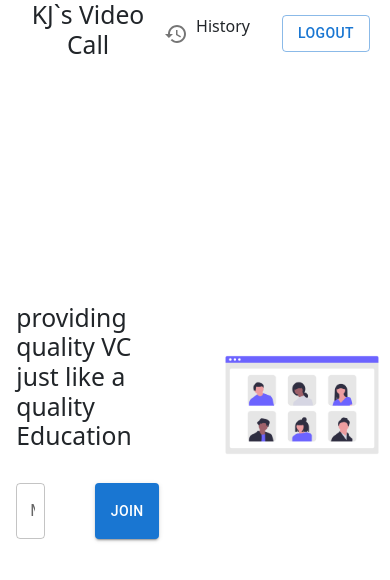
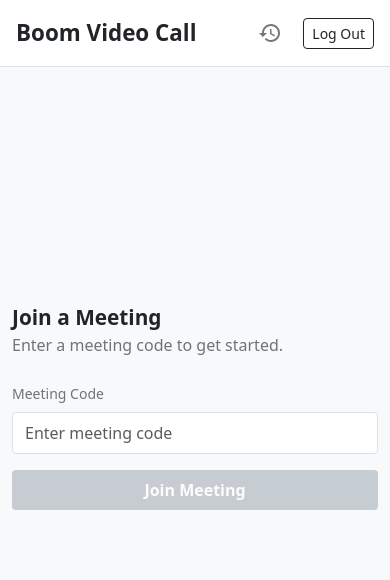
Before and after one commit to krishjain19/BOOM-Video-Call, a React (Vite) app in the folder frontend/: page /home in a window 390 px wide. Shown: the top 580 px of the page. Built offline with nearby package versions, Linux system fonts and the light colour scheme; sample sign-in values are in the browser's storage.

Commit message:
made project responsive

```diff
--- a/frontend/src/App.css
+++ b/frontend/src/App.css
@@ -1,94 +1,15 @@
-.LandingPageContainer{
-    width: 100vw;
-    height: 100vh;
-    background: url("/background.png");
-    background-repeat: no-repeat;
-    background-size: cover;
-    color: white ;
+/* Global Reset */
+* {
+    margin: 0;
+    padding: 0;
+    box-sizing: border-box;
 }
 
-.LandingPageContainer nav{
-    padding-inline: 1.3rem;
-    padding-block: 1.4rem;
+/* Legacy video meet module styles kept below — do not remove */
+.meetVideoContainer {
     display: flex;
-    justify-content: space-between;
+    flex-direction: column;
+    height: 100vh;
+    background-color: #1a1a1a;
+    color: white;
 }
-
-.LandingPageContainer nav h2{
-    font-size: 2rem;
-    font-weight: 500;
-}
-
-.LandingPageContainer nav .navlist{
-    display: flex;
-    gap: 3rem;
-    align-items: center;
-    font-size: 1rem;
-    font-weight: 400;
-    cursor: pointer;
-}
-
-.LandingMainContainer {
-    display: flex;
-    justify-content: space-between;
-    padding-inline: 2rem;
-    height: 85vh;
-    align-items: center;
-}
-
-.LandingMainContainer > div:nth-child(1){
-    font-size: 1.8rem;
-
-}
-
-.LandingMainContainer > div:nth-child(1) div[role = 'button']{
-    margin-top: 1rem;
-}
-
-.LandingMainContainer > div:nth-child(1) div[role = 'button'] a {
-    background-color: #ff7b00;
-    width: fit-content;
-    padding: 0.2rem;
-    text-decoration: none;
-    color: rgb(251, 251, 251);
-    border-radius: 1rem;
-    margin-top: 4rem;
-}
-
-.LandingMainContainer > div:nth-child(2) img {
-    height: 80vh;
-}
-
-
-.navBar {
-    display: flex;
-    align-items: center;
-    justify-content: space-between;
-    padding-inline: 20px;
-    text-align: center;
-}
-
-.meetContainer{
-    display: flex;
-    padding-inline: 20px;
-    height: 80vh;
-    gap: 10vw;
-    justify-content: center;
-}
-
-.leftPanel{
-    height: 100%;
-    display: flex;
-    align-items: center;
-    margin: 1rem;
-}
-.rightPanel{
-    display: flex;
-    align-items: center;
-}
-
-.rightPanel > img{
-    height: auto;
-    width: 45vw;
-    border-radius: 20px;
-}
--- a/frontend/src/pages/home.jsx
+++ b/frontend/src/pages/home.jsx
@@ -1,68 +1,115 @@
-import React, { useContext, useState } from 'react'
-import withAuth from '../utils/withAuth'
-import { useNavigate } from 'react-router-dom'
-import "../App.css"
-import { IconButton ,Button, TextField} from '@mui/material';
+import React, { useContext, useState } from "react";
+import withAuth from "../utils/withAuth";
+import { useNavigate } from "react-router-dom";
+import { IconButton } from "@mui/material";
 import RestoreIcon from "@mui/icons-material/Restore";
-import { AuthContext } from '../context/AuthContext';
+import { AuthContext } from "../context/AuthContext";
 
-function homeComponent() {
+function HomeComponent() {
+  const navigate = useNavigate();
+  const [meetingCode, setMeetingCode] = useState("");
+  const { addToUserHistory } = useContext(AuthContext);
 
-  let navigate = useNavigate();
-  const [meetingCode , setMeetingCode] = useState("");
-
-  const {addToUserHistory} = useContext(AuthContext)
-
-  let handleJoinVideoCall = async () => {
-    await addToUserHistory(meetingCode)
-    navigate(`/${meetingCode}`)
-  }
+  const handleJoinVideoCall = async () => {
+    if (!meetingCode.trim()) return;
+    await addToUserHistory(meetingCode);
+    navigate(`/${meetingCode}`);
+  };
 
   return (
-    <>
-      <div className="navBar">
-        <div style={{display:"flex" , alignItems:"center"}}>
+    <div style={{ minHeight: "100vh", backgroundColor: "#f8f9fa" }}>
+      {/* Navbar */}
+      <nav
+        className="d-flex justify-content-between align-items-center px-3 px-md-5 py-3 bg-white border-bottom"
+        style={{ position: "sticky", top: 0, zIndex: 100 }}
+      >
+        <h2 style={{ margin: 0, fontWeight: 700, fontSize: "1.4rem" }}>
+          Boom Video Call
+        </h2>
 
-          <h2>KJ`s Video Call</h2>
+        <div className="d-flex align-items-center gap-2 gap-md-3">
+          <IconButton
+            size="small"
+            onClick={() => navigate("/history")}
+            title="Meeting History"
+          >
+            <RestoreIcon />
+          </IconButton>
+          <span
+            className="d-none d-sm-inline text-secondary small"
+            style={{ cursor: "default" }}
+          >
+            History
+          </span>
 
+          <button
+            type="button"
+            className="btn btn-sm btn-outline-dark rounded-1 ms-2"
+            onClick={() => {
+              localStorage.removeItem("token");
+              navigate("/auth");
+            }}
+          >
+            Log Out
+          </button>
+        </div>
+      </nav>
+
+      {/* Main Content */}
+      <div className="container py-5">
+        <div className="row align-items-center justify-content-center" style={{ minHeight: "75vh" }}>
+
+          {/* Left: Join Form */}
+          <div className="col-12 col-md-6 col-lg-5 mb-5 mb-md-0">
+            <h3 className="fw-bold mb-1" style={{ fontSize: "clamp(1.3rem, 3vw, 1.8rem)" }}>
+              Join a Meeting
+            </h3>
+            <p className="text-secondary mb-4">Enter a meeting code to get started.</p>
+
+            <div className="mb-3">
+              <label htmlFor="meetingCodeInput" className="form-label fw-medium text-secondary small">
+                Meeting Code
+              </label>
+              <input
+                id="meetingCodeInput"
+                type="text"
+                className="form-control rounded-1 py-2"
+                placeholder="Enter meeting code"
+                value={meetingCode}
+                onChange={(e) => setMeetingCode(e.target.value)}
+                onKeyDown={(e) => { if (e.key === "Enter") handleJoinVideoCall(); }}
+                autoComplete="off"
+              />
             </div>
 
-        <div style={{display:"flex" , alignItems:"center"}}>
-            <IconButton onClick={
-              () => {
-                navigate("/history ")
-              }
-            }>
-              <RestoreIcon/>
-            </IconButton>
-            <p>History</p>
+            <button
+              type="button"
+              className="btn w-100 rounded-1 py-2 fw-semibold text-white border-0"
+              style={{
+                backgroundColor: meetingCode.trim() ? "#ff7b00" : "#adb5bd",
+                cursor: meetingCode.trim() ? "pointer" : "not-allowed",
+                transition: "background-color 0.15s ease-in-out",
+              }}
+              onClick={handleJoinVideoCall}
+              disabled={!meetingCode.trim()}
+            >
+              Join Meeting
+            </button>
+          </div>
 
-            <Button style={{marginLeft:"2rem"}} variant='outlined' onClick={() => {
-              localStorage.removeItem("token")
-              navigate("/auth")
-            }}> LogOut</Button>
+          {/* Right: Illustration */}
+          <div className="col-12 col-md-6 col-lg-5 d-none d-md-flex justify-content-center">
+            <img
+              src="/logo.png"
+              alt="Video Call Illustration"
+              style={{ width: "100%", maxWidth: "380px", borderRadius: "12px", objectFit: "contain" }}
+            />
           </div>
 
         </div>
-
-      <div className="meetContainer">
-        <div className="leftPanel">
-          <div>
-            <h2>providing quality VC just like a quality Education</h2>
-            <div style={{display:"flex",gap:"50px",marginTop:"2rem"}}>
-              <TextField onChange={e => setMeetingCode(e.target.value)} id='outlined-basic' label='Meeting Code' variant='outlined'></TextField>
-              <Button onClick={handleJoinVideoCall} variant='contained'>join</Button>
       </div>
     </div>
-        </div>
-
-        <div className="rightPanel">
-          <img srcSet="\logo.png" alt="" />
-        </div>
-
-      </div>
-    </>
-  )
+  );
 }
 
-export default withAuth(homeComponent)
+export default withAuth(HomeComponent);
--- a/frontend/src/pages/landing.jsx
+++ b/frontend/src/pages/landing.jsx
@@ -1,44 +1,87 @@
 import React from "react";
-import "../App.css";
 import { useNavigate } from "react-router-dom";
-const landing = () => {
 
+const Landing = () => {
   const router = useNavigate();
 
   return (
-    <div>
-      <div className="LandingPageContainer">
-        <nav>
-          <div className="navHeader">
-            <h2>Boom</h2>
+    <div
+      style={{
+        minHeight: "100vh",
+        background: "url('/background.png') no-repeat center center / cover",
+        color: "white",
+      }}
+    >
+      {/* Navbar */}
+      <nav className="d-flex justify-content-between align-items-center px-3 px-md-5 py-3">
+        <h2 style={{ fontSize: "2rem", fontWeight: 500, margin: 0 }}>Boom</h2>
+
+        <div className="d-flex align-items-center gap-3 gap-md-5">
+          <span
+            role="button"
+            style={{ cursor: "pointer", fontSize: "0.95rem" }}
+            onClick={() => router("/asdfe")}
+          >
+            Join as Guest
+          </span>
+          <span
+            role="button"
+            style={{ cursor: "pointer", fontSize: "0.95rem" }}
+            onClick={() => router("/auth")}
+          >
+            Register
+          </span>
+          <button
+            type="button"
+            className="btn btn-sm rounded-1 fw-medium border-0 text-white"
+            style={{ backgroundColor: "#ff7b00", padding: "6px 16px" }}
+            onClick={() => router("/auth")}
+          >
+            Login
+          </button>
+        </div>
+      </nav>
+
+      {/* Hero Section */}
+      <div className="container-fluid px-3 px-md-5">
+        <div
+          className="row align-items-center"
+          style={{ minHeight: "85vh" }}
+        >
+          {/* Left: Text */}
+          <div className="col-12 col-md-6 mb-5 mb-md-0">
+            <h1
+              style={{ fontSize: "clamp(2rem, 5vw, 3.2rem)", fontWeight: 700, lineHeight: 1.2 }}
+            >
+              <span style={{ color: "#ff7b00" }}>Connect</span> with your loved one
+            </h1>
+            <p
+              className="mt-3 text-white-50"
+              style={{ fontSize: "1.1rem" }}
+            >
+              Long distance? Not anymore.
+            </p>
+            <button
+              type="button"
+              className="btn rounded-1 fw-semibold text-white border-0 mt-4"
+              style={{
+                backgroundColor: "#ff7b00",
+                padding: "10px 28px",
+                fontSize: "1rem",
+              }}
+              onClick={() => router("/auth")}
+            >
+              Get Started
+            </button>
           </div>
 
-          <div className="navlist">
-            <p onClick={() => {
-              router("/asdfe")
-            }}>Join as Guest</p>
-            <p onClick={() =>{router("/auth")}}>Register</p>
-            <div onClick={() =>{router("/auth")}} role="button">
-              <p>Login</p>
-            </div>
-          </div>
-        </nav>
-
-        <div className="LandingMainContainer">
-          <div>
-            <h1>
-              <span style={{ color: "#ff7b00" }}>Connect</span> with your loved
-              one
-            </h1>
-            <p>Long Distance !...what`s that?</p>
-
-            <div role="button" onClick={() => router("/auth")}>
-              <p style={{ cursor: "pointer" }}>Get Started</p>
-            </div>
-          </div>
-
-          <div>
-            <img src="/mobile.png" alt="" />
+          {/* Right: Image (hidden on small phones, shown on md+) */}
+          <div className="col-12 col-md-6 d-none d-md-flex justify-content-end">
+            <img
+              src="/mobile.png"
+              alt="Boom Video Call"
+              style={{ height: "75vh", maxHeight: "600px", objectFit: "contain" }}
+            />
           </div>
         </div>
       </div>
@@ -46,4 +89,4 @@ const landing = () => {
   );
 };
 
-export default landing;
+export default Landing;
```
Also changed, not shown: frontend/src/pages/history.jsx (+53 -46 lines). Lines whose indentation alone changed are shown as unchanged.
